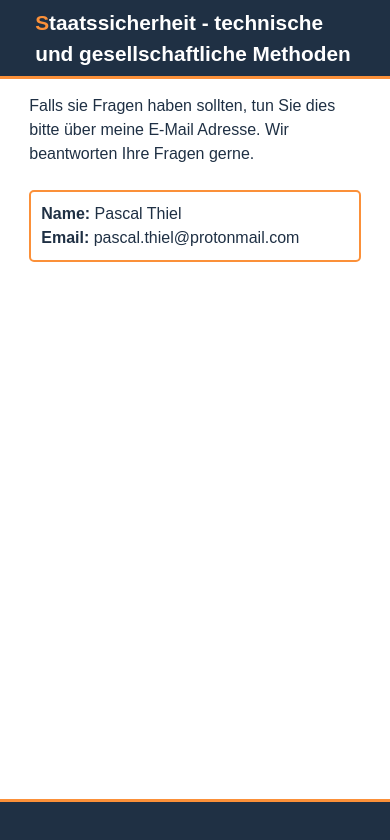
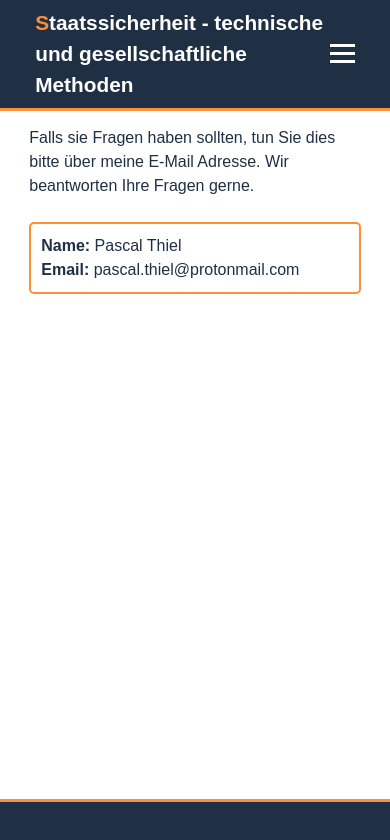
Before and after one commit to pascalcoding/sf-page, a plain HTML site: page contact.html in a window 390 px wide. Drawn offline with Linux system fonts and the light colour scheme.

Commit message:
Minor adjustments

```diff
--- a/contact.html
+++ b/contact.html
@@ -6,6 +6,7 @@
   <meta name="viewport" content="width=device-width, initial-scale=1.0">
   <title>Staatsicherheit - technische und gesellschaftliche Methoden - Kontakt</title>
   <link rel="stylesheet" href="style.css">
+  <script src="script.js" defer></script>
 </head>
 <body>
   <div class="header">
@@ -16,6 +17,11 @@
         <li><a href="about.html">Über uns</a></li>
         <li><a href="#">Kontakt</a></li>
       </ul>
+      <div class="hamburger">
+        <div class="bar"></div>
+        <div class="bar"></div>
+        <div class="bar"></div>
+      </div>
     </div>
   </div>
   <main>
```
Also changed, not shown: about.html (+5 -0 lines).
